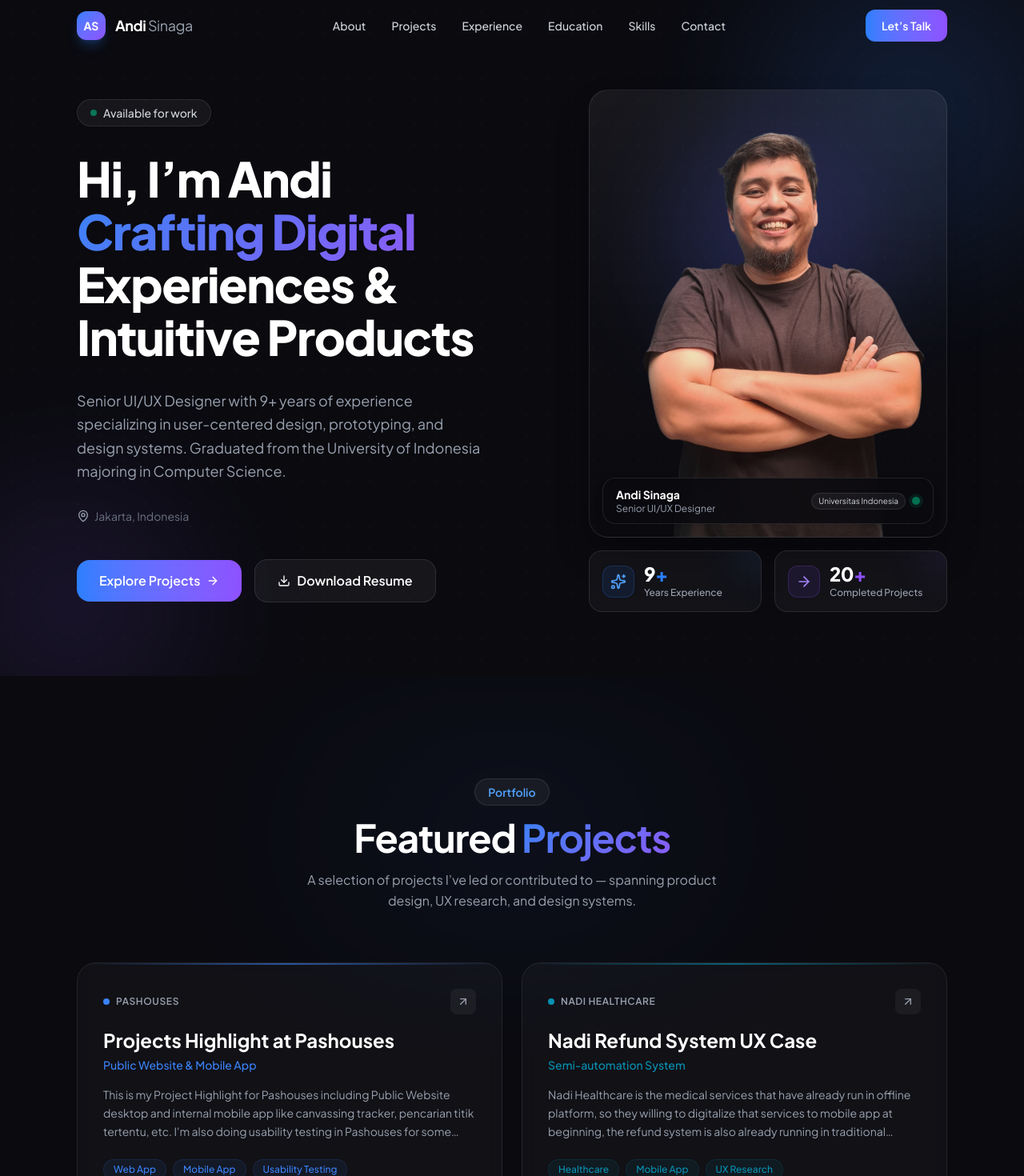
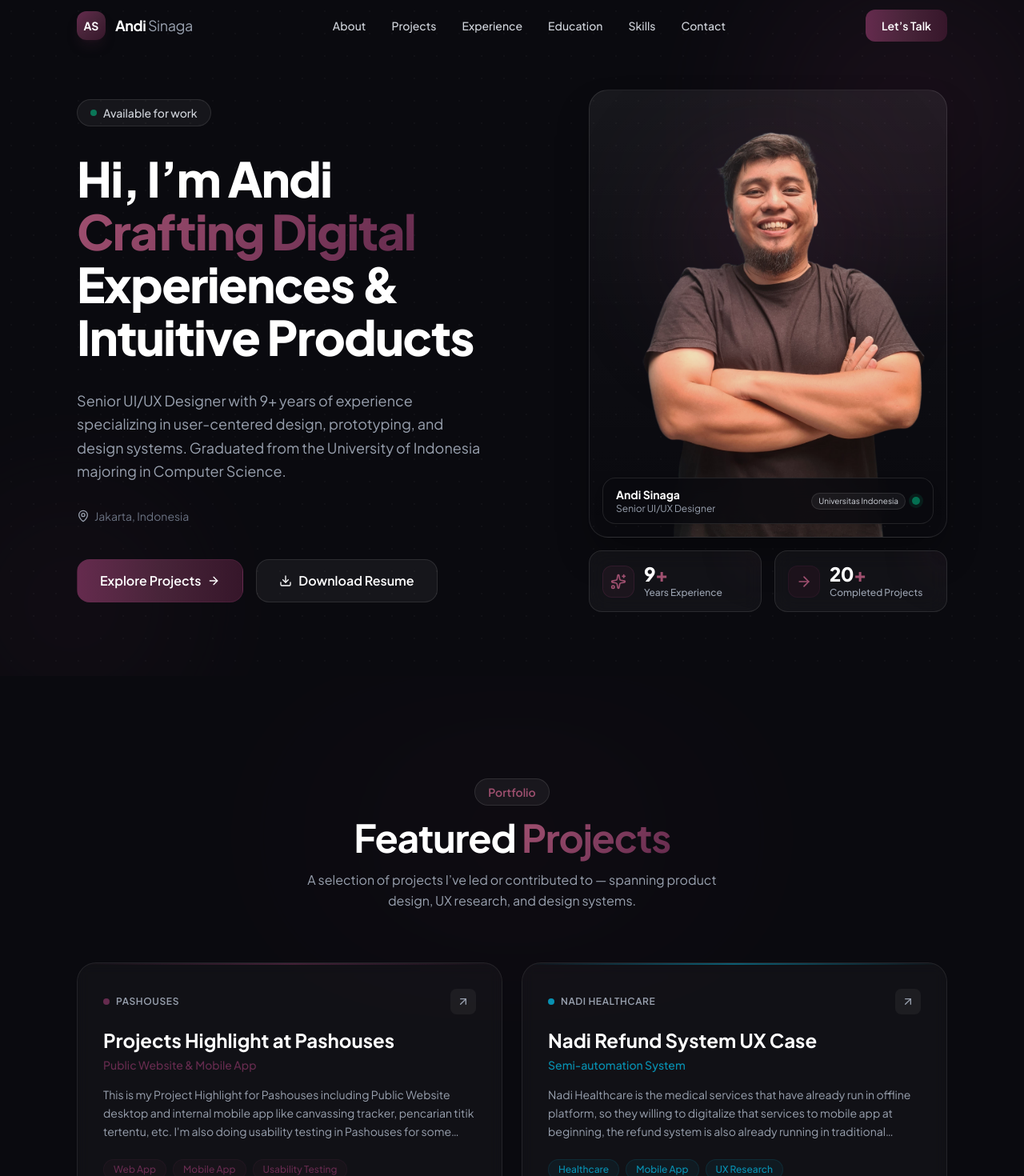
Before and after one commit to AndySinaga10/Portfolio, a Next.js app: page / in a window 1280 px wide. Shown: the top 1470 px of the page at 80% size. Built offline with nearby package versions, Linux system fonts and the light colour scheme.

Commit message:
refactor: update brand accent colors from blue and violet to maroon theme

```diff
--- a/src/app/globals.css
+++ b/src/app/globals.css
@@ -6,8 +6,8 @@
   --color-foreground: #ffffff;
   --color-card: #111118;
   --color-card-hover: #16161d;
-  --color-accent: #3b82f6;
-  --color-accent-secondary: #8b5cf6;
+  --color-accent: #652b4e;
+  --color-accent-secondary: #482439;
   --color-muted: #6b7280;
   --font-sans: var(--font-plus-jakarta);
 }
@@ -37,20 +37,23 @@ body {
 ::-webkit-scrollbar {
   width: 6px;
 }
+
 ::-webkit-scrollbar-track {
   background: #0a0a0f;
 }
+
 ::-webkit-scrollbar-thumb {
   background: #333;
   border-radius: 3px;
 }
+
 ::-webkit-scrollbar-thumb:hover {
   background: #555;
 }
 
 /* Gradient text */
 .gradient-text {
-  background: linear-gradient(135deg, #3b82f6 0%, #8b5cf6 100%);
+  background: linear-gradient(135deg, #a05070 0%, #652b4e 100%);
   -webkit-background-clip: text;
   -webkit-text-fill-color: transparent;
   background-clip: text;
@@ -58,7 +61,7 @@ body {
 
 /* Glow effect */
 .glow {
-  box-shadow: 0 0 40px rgba(59, 130, 246, 0.15), 0 0 80px rgba(139, 92, 246, 0.1);
+  box-shadow: 0 0 40px rgba(72, 36, 57, 0.3), 0 0 80px rgba(54, 22, 42, 0.2);
 }
 
 /* Glass effect */
@@ -80,6 +83,10 @@ body {
 }
 
 /* Smooth transitions for interactive elements */
-button, a, input, textarea, select {
+button,
+a,
+input,
+textarea,
+select {
   transition: all 0.2s ease;
 }
--- a/src/app/layout.tsx
+++ b/src/app/layout.tsx
@@ -35,7 +35,7 @@ export default function RootLayout({ children }: LayoutProps) {
     <html lang="en" suppressHydrationWarning className={`${plusJakarta.variable} h-full antialiased`}>
       <body
         suppressHydrationWarning
-        className="min-h-full flex flex-col bg-[#0a0a0f] text-white overflow-x-hidden selection:bg-blue-500/30 selection:text-white"
+        className="min-h-full flex flex-col bg-[#0a0a0f] text-white overflow-x-hidden selection:bg-[#482439]/50 selection:text-white"
       >
         {children}
       </body>
--- a/src/components/layout/Footer.tsx
+++ b/src/components/layout/Footer.tsx
@@ -7,13 +7,13 @@ export default async function Footer() {
   return (
     <footer className="relative border-t border-white/[0.06] overflow-hidden">
       {/* Gradient top line */}
-      <div className="absolute top-0 left-0 right-0 h-px bg-gradient-to-r from-transparent via-blue-500/50 to-transparent" />
+      <div className="absolute top-0 left-0 right-0 h-px bg-gradient-to-r from-transparent via-[#652b4e]/50 to-transparent" />
 
       <div className="max-w-6xl mx-auto px-6 sm:px-8 py-8 sm:py-12">
         <div className="flex flex-col md:flex-row items-center justify-between gap-6 sm:gap-8">
           {/* Brand */}
           <div className="flex items-center gap-3">
-            <div className="w-9 h-9 rounded-xl bg-gradient-to-br from-blue-500 to-violet-500 flex items-center justify-center text-white font-bold text-sm shadow-lg shadow-blue-500/25 shrink-0">
+            <div className="w-9 h-9 rounded-xl bg-gradient-to-br from-[#652b4e] via-[#482439] to-[#36162a] flex items-center justify-center text-white font-bold text-sm shadow-lg shadow-[#482439]/25 shrink-0">
               AS
             </div>
             <div className="text-left">
--- a/src/components/layout/Navbar.tsx
+++ b/src/components/layout/Navbar.tsx
@@ -46,9 +46,9 @@ export default function Navbar() {
         {/* Logo */}
         <Link
           href="#about"
-          className="flex items-center gap-2.5 sm:gap-3 group focus:outline-none focus-visible:ring-2 focus-visible:ring-blue-500 rounded-xl"
+          className="flex items-center gap-2.5 sm:gap-3 group focus:outline-none focus-visible:ring-2 focus-visible:ring-[#652b4e] rounded-xl"
         >
-          <div className="w-9 h-9 rounded-xl bg-gradient-to-br from-blue-500 to-violet-500 flex items-center justify-center text-white font-bold text-sm shadow-lg shadow-blue-500/25 group-hover:shadow-blue-500/40 transition-shadow duration-300 shrink-0">
+          <div className="w-9 h-9 rounded-xl bg-gradient-to-br from-[#652b4e] via-[#482439] to-[#36162a] flex items-center justify-center text-white font-bold text-sm shadow-lg shadow-[#482439]/25 group-hover:shadow-[#482439]/40 transition-shadow duration-300 shrink-0">
             AS
           </div>
           <span className="font-bold text-white text-base sm:text-lg tracking-tight">
@@ -65,7 +65,7 @@ export default function Navbar() {
               className="relative px-3.5 py-2 text-sm text-gray-300 hover:text-white transition-colors duration-200 font-medium group rounded-lg"
             >
               {link.label}
-              <span className="absolute bottom-0.5 left-1/2 -translate-x-1/2 w-0 h-0.5 bg-gradient-to-r from-blue-500 to-violet-500 group-hover:w-3/4 transition-all duration-300 rounded-full" />
+              <span className="absolute bottom-0.5 left-1/2 -translate-x-1/2 w-0 h-0.5 bg-gradient-to-r from-[#652b4e] via-[#482439] to-[#36162a] group-hover:w-3/4 transition-all duration-300 rounded-full" />
             </a>
           ))}
         </div>
@@ -74,7 +74,7 @@ export default function Navbar() {
         <div className="hidden md:flex items-center gap-3">
           <a
             href="#contact"
-            className="px-5 py-2.5 text-sm font-semibold text-white bg-gradient-to-r from-blue-500 to-violet-500 rounded-xl hover:shadow-lg hover:shadow-blue-500/25 hover:-translate-y-0.5 transition-all duration-200"
+            className="px-5 py-2.5 text-sm font-semibold text-white bg-gradient-to-r from-[#652b4e] via-[#482439] to-[#36162a] rounded-xl hover:shadow-lg hover:shadow-[#482439]/25 hover:-translate-y-0.5 transition-all duration-200"
           >
             Let&rsquo;s Talk
           </a>
@@ -83,7 +83,7 @@ export default function Navbar() {
         {/* Mobile menu toggle */}
         <button
           onClick={() => setMobileOpen(!mobileOpen)}
-          className="md:hidden w-11 h-11 flex items-center justify-center rounded-xl hover:bg-white/10 active:bg-white/15 transition-colors text-white focus:outline-none focus:ring-2 focus:ring-blue-500/50"
+          className="md:hidden w-11 h-11 flex items-center justify-center rounded-xl hover:bg-white/10 active:bg-white/15 transition-colors text-white focus:outline-none focus:ring-2 focus:ring-[#652b4e]/50"
           aria-label={mobileOpen ? "Close menu" : "Open menu"}
           aria-expanded={mobileOpen}
         >
@@ -125,7 +125,7 @@ export default function Navbar() {
                 <a
                   href="#contact"
                   onClick={() => setMobileOpen(false)}
-                  className="flex items-center justify-center w-full py-3.5 text-base font-semibold text-white bg-gradient-to-r from-blue-500 to-violet-500 rounded-xl hover:shadow-lg hover:shadow-blue-500/25 active:opacity-90 transition-all"
+                  className="flex items-center justify-center w-full py-3.5 text-base font-semibold text-white bg-gradient-to-r from-[#652b4e] via-[#482439] to-[#36162a] rounded-xl hover:shadow-lg hover:shadow-[#482439]/25 active:opacity-90 transition-all"
                 >
                   Let&rsquo;s Talk
                 </a>
--- a/src/components/sections/HeroSection.tsx
+++ b/src/components/sections/HeroSection.tsx
@@ -44,12 +44,12 @@ export default function HeroSection() {
       <div
         aria-hidden="true"
         className="absolute -top-32 -right-32 sm:-top-40 sm:-right-40 w-[300px] sm:w-[600px] h-[300px] sm:h-[600px] rounded-full opacity-20 pointer-events-none blur-3xl"
-        style={{ background: "radial-gradient(circle, #3b82f6 0%, transparent 70%)" }}
+        style={{ background: "radial-gradient(circle, #652b4e 0%, transparent 70%)" }}
       />
       <div
         aria-hidden="true"
         className="absolute -bottom-32 -left-32 sm:-bottom-40 sm:-left-40 w-[280px] sm:w-[500px] h-[280px] sm:h-[500px] rounded-full opacity-15 pointer-events-none blur-3xl"
-        style={{ background: "radial-gradient(circle, #8b5cf6 0%, transparent 70%)" }}
+        style={{ background: "radial-gradient(circle, #482439 0%, transparent 70%)" }}
       />
 
       {/* Grid dot pattern */}
@@ -117,7 +117,7 @@ export default function HeroSection() {
             >
               <a
                 href="#projects"
-                className="inline-flex items-center justify-center gap-2 px-6 sm:px-7 py-3.5 bg-gradient-to-r from-blue-500 to-violet-500 text-white font-semibold text-sm sm:text-base rounded-2xl hover:shadow-lg hover:shadow-blue-500/25 active:scale-[0.98] transition-all duration-200"
+                className="inline-flex items-center justify-center gap-2 px-6 sm:px-7 py-3.5 bg-gradient-to-r from-[#652b4e] via-[#482439] to-[#36162a] text-white font-semibold text-sm sm:text-base rounded-2xl border border-[#652b4e]/40 hover:border-[#7a345e]/60 hover:shadow-lg hover:shadow-[#482439]/40 active:scale-[0.98] transition-all duration-200"
               >
                 <span>Explore Projects</span>
                 <ArrowRight className="w-4 h-4" />
@@ -148,7 +148,7 @@ export default function HeroSection() {
                 className="relative w-full aspect-[4/4.8] sm:aspect-[4/5] rounded-2xl sm:rounded-3xl overflow-hidden border border-white/10 bg-gradient-to-b from-white/[0.06] via-white/[0.02] to-transparent hover:border-white/25 transition-all duration-300 group shadow-2xl shadow-black/40"
               >
                 {/* Subtle back ambient glow */}
-                <div className="absolute top-1/3 left-1/2 -translate-x-1/2 -translate-y-1/2 w-48 sm:w-64 h-48 sm:h-64 bg-gradient-to-tr from-blue-500/20 to-violet-500/20 rounded-full blur-3xl pointer-events-none" />
+                <div className="absolute top-1/3 left-1/2 -translate-x-1/2 -translate-y-1/2 w-48 sm:w-64 h-48 sm:h-64 bg-gradient-to-tr from-[#652b4e]/20 to-[#482439]/20 rounded-full blur-3xl pointer-events-none" />
 
                 <Image
                   src="/Andi.png"
@@ -190,16 +190,16 @@ export default function HeroSection() {
                   initial="hidden"
                   animate="visible"
                   whileHover={{ scale: 1.02, y: -2, transition: { duration: 0.2 } }}
-                  className="group relative bg-white/[0.04] backdrop-blur-md border border-white/10 rounded-2xl p-3 sm:p-4 hover:border-blue-500/30 hover:bg-white/[0.06] transition-all duration-300 overflow-hidden"
+                  className="group relative bg-white/[0.04] backdrop-blur-md border border-white/10 rounded-2xl p-3 sm:p-4 hover:border-[#652b4e]/40 hover:bg-white/[0.06] transition-all duration-300 overflow-hidden"
                 >
-                  <div className="absolute -top-8 -right-8 w-16 h-16 bg-blue-500/10 rounded-full blur-xl group-hover:bg-blue-500/20 transition-all duration-300" />
+                  <div className="absolute -top-8 -right-8 w-16 h-16 bg-[#482439]/10 rounded-full blur-xl group-hover:bg-[#482439]/20 transition-all duration-300" />
                   <div className="relative z-10 flex items-center gap-2.5 sm:gap-3">
-                    <div className="w-8 h-8 sm:w-10 sm:h-10 rounded-lg sm:rounded-xl bg-blue-500/10 border border-blue-500/20 flex items-center justify-center text-blue-400 shrink-0">
+                    <div className="w-8 h-8 sm:w-10 sm:h-10 rounded-lg sm:rounded-xl bg-[#482439]/20 border border-[#652b4e]/30 flex items-center justify-center text-[#a05070] shrink-0">
                       <Sparkles className="w-4 h-4 sm:w-5 sm:h-5" />
                     </div>
                     <div className="min-w-0">
                       <p className="text-lg sm:text-2xl font-extrabold text-white tracking-tight leading-none">
-                        9<span className="text-blue-500">+</span>
+                        9<span className="text-[#a05070]">+</span>
                       </p>
                       <p className="text-[11px] sm:text-xs text-gray-400 font-medium mt-1 leading-tight truncate">
                         Years Experience
@@ -215,16 +215,16 @@ export default function HeroSection() {
                   initial="hidden"
                   animate="visible"
                   whileHover={{ scale: 1.02, y: -2, transition: { duration: 0.2 } }}
-                  className="group relative bg-white/[0.04] backdrop-blur-md border border-white/10 rounded-2xl p-3 sm:p-4 hover:border-violet-500/30 hover:bg-white/[0.06] transition-all duration-300 overflow-hidden"
+                  className="group relative bg-white/[0.04] backdrop-blur-md border border-white/10 rounded-2xl p-3 sm:p-4 hover:border-[#482439]/40 hover:bg-white/[0.06] transition-all duration-300 overflow-hidden"
                 >
-                  <div className="absolute -top-8 -right-8 w-16 h-16 bg-violet-500/10 rounded-full blur-xl group-hover:bg-violet-500/20 transition-all duration-300" />
+                  <div className="absolute -top-8 -right-8 w-16 h-16 bg-[#36162a]/20 rounded-full blur-xl group-hover:bg-[#482439]/20 transition-all duration-300" />
                   <div className="relative z-10 flex items-center gap-2.5 sm:gap-3">
-                    <div className="w-8 h-8 sm:w-10 sm:h-10 rounded-lg sm:rounded-xl bg-violet-500/10 border border-violet-500/20 flex items-center justify-center text-violet-400 shrink-0">
+                    <div className="w-8 h-8 sm:w-10 sm:h-10 rounded-lg sm:rounded-xl bg-[#36162a]/30 border border-[#482439]/30 flex items-center justify-center text-[#a05070] shrink-0">
                       <ArrowRight className="w-4 h-4 sm:w-5 sm:h-5" />
                     </div>
                     <div className="min-w-0">
                       <p className="text-lg sm:text-2xl font-extrabold text-white tracking-tight leading-none">
-                        20<span className="text-violet-500">+</span>
+                        20<span className="text-[#a05070]">+</span>
                       </p>
                       <p className="text-[11px] sm:text-xs text-gray-400 font-medium mt-1 leading-tight truncate">
                         Completed Projects
--- a/src/components/sections/ProjectsSection.tsx
+++ b/src/components/sections/ProjectsSection.tsx
@@ -13,7 +13,7 @@ const projects = [
     description:
       "This is my Project Highlight for Pashouses including Public Website desktop and internal mobile app like canvassing tracker, pencarian titik tertentu, etc. I'm also doing usability testing in Pashouses for some feature, and the report is showed in the portfolio detail.",
     tags: ["Web App", "Mobile App", "Usability Testing"],
-    accent: "#3b82f6",
+    accent: "#652b4e",
     figmaUrl:
       "https://www.figma.com/proto/pcmGZ7erTE2zQ5uDVuIGLd/Andi-Y-Sinaga-Portfolio?node-id=763-37601&t=HiNVFLpoYApCKg1G-0&scaling=min-zoom&content-scaling=fixed&page-id=0%3A1&starting-point-node-id=51%3A30&show-proto-sidebar=1",
   },
@@ -37,7 +37,7 @@ const projects = [
     description:
       "Nadi have big product team and I responsible to manage feature called My Pharma. My Pharma is medical e-commerce to provide online transaction for user. user can directly buy non-RX required medicine or can upload prescription for RX Required product.",
     tags: ["E-Commerce", "Pharma", "Product Design"],
-    accent: "#8b5cf6",
+    accent: "#482439",
     figmaUrl:
       "https://www.figma.com/proto/pcmGZ7erTE2zQ5uDVuIGLd/Andi-Y-Sinaga-Portfolio?node-id=752-6276&t=HiNVFLpoYApCKg1G-0&scaling=min-zoom&content-scaling=fixed&page-id=0%3A1&starting-point-node-id=51%3A30&show-proto-sidebar=1",
   },
@@ -184,7 +184,7 @@ export default function ProjectsSection() {
       <div
         aria-hidden="true"
         className="absolute top-0 left-1/2 -translate-x-1/2 w-[350px] sm:w-[800px] h-[200px] sm:h-[400px] rounded-full opacity-[0.05] pointer-events-none blur-3xl"
-        style={{ background: "radial-gradient(circle, #3b82f6, transparent)" }}
+        style={{ background: "radial-gradient(circle, #652b4e, transparent)" }}
       />
 
       <div className="relative max-w-6xl mx-auto px-6 sm:px-8">
@@ -196,7 +196,7 @@ export default function ProjectsSection() {
           transition={{ duration: 0.6, ease: [0.16, 1, 0.3, 1] as const }}
           className="text-center mb-10 sm:mb-16"
         >
-          <span className="inline-block px-3.5 py-1 sm:px-4 sm:py-1.5 bg-white/5 text-blue-400 text-xs sm:text-sm font-semibold rounded-full mb-3 sm:mb-4 border border-white/10">
+          <span className="inline-block px-3.5 py-1 sm:px-4 sm:py-1.5 bg-white/5 text-[#a05070] text-xs sm:text-sm font-semibold rounded-full mb-3 sm:mb-4 border border-white/10">
             Portfolio
           </span>
           <h2 className="text-2xl sm:text-4xl lg:text-5xl font-bold text-white mb-3 sm:mb-4 tracking-tight">
```
Also changed, not shown: src/components/sections/ContactSection.tsx (+16 -16 lines), src/components/sections/EducationSection.tsx (+6 -6 lines), src/components/sections/ExperienceSection.tsx (+17 -17 lines), src/components/sections/SkillsSection.tsx (+6 -6 lines).
